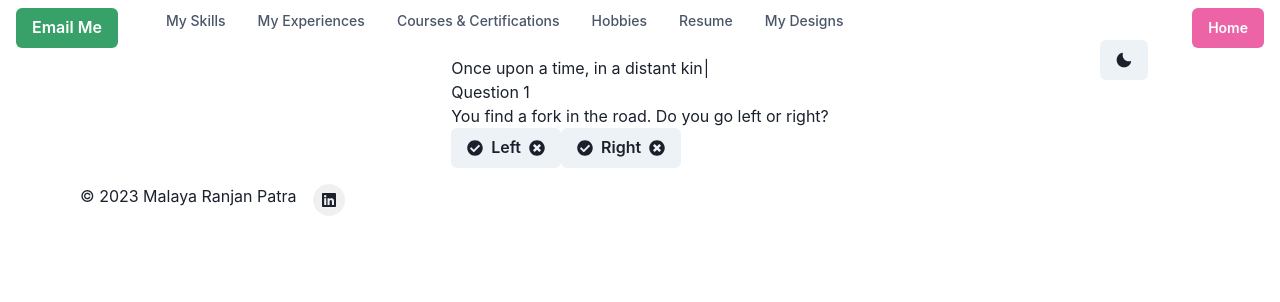
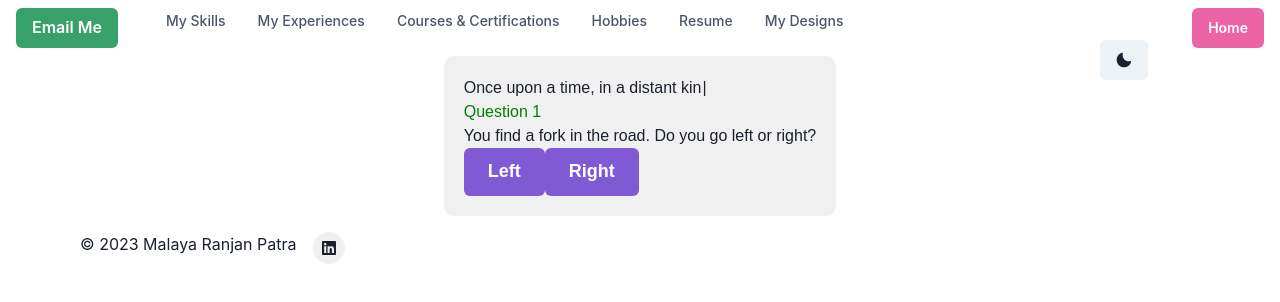
Before and after one commit to MalayaRP/my-world, a Next.js app: page /my-designs in a window 1280 px wide. Shown: the top 302 px of the page. Built offline with nearby package versions, Linux system fonts and the light colour scheme.

Commit message:
Update page.js

```diff
--- a/app/my-designs/page.js
+++ b/app/my-designs/page.js
@@ -7,7 +7,6 @@ import {
   ChakraProvider,
   Text,
 } from '@chakra-ui/react';
-import { FaCheckCircle, FaTimesCircle } from 'react-icons/fa';
 import Typewriter from 'typewriter-effect';
 
 const questions = [
@@ -60,6 +59,26 @@ const questions = [
     question: 'You encounter a friendly squirrel. Do you trust it or be cautious?',
     options: ['Trust it', 'Be cautious'],
     correctAnswer: 'Be cautious',
+  },
+  {
+    question: 'You discover a hidden cave. Do you enter or walk away?',
+    options: ['Enter', 'Walk away'],
+    correctAnswer: 'Enter',
+  },
+  {
+    question: 'You find a magical potion. Do you drink it or leave it?',
+    options: ['Drink it', 'Leave it'],
+    correctAnswer: 'Drink it',
+  },
+  {
+    question: 'You meet a mysterious traveler. Do you chat with them or avoid them?',
+    options: ['Chat with them', 'Avoid them'],
+    correctAnswer: 'Chat with them',
+  },
+  {
+    question: 'You encounter a rickety bridge. Do you cross it or find another route?',
+    options: ['Cross it', 'Find another route'],
+    correctAnswer: 'Cross it',
   },
 ];
 
@@ -137,12 +156,14 @@ function App() {
   return (
     <ChakraProvider>
       <VStack spacing={4} align="center">
-        <Box>
+        <Box padding="20px" fontFamily="Arial, sans-serif" bgColor="#f0f0f0" borderRadius="10px">
           {gameOver ? (
             <div>
-              <h2>Game Over!</h2>
-              <p>Your Score: {score} / {questions.length}</p>
-              <Button onClick={restartGame}>Restart Game</Button>
+              <h2 style={{ color: 'red' }}>Game Over!</h2>
+              <p style={{ color: 'blue' }}>Your Score: {score} / {questions.length}</p>
+              <Button onClick={restartGame} colorScheme="teal">
+                Restart Game
+              </Button>
             </div>
           ) : (
             <div>
@@ -153,14 +174,15 @@ function App() {
                   loop: false,
                 }}
               />
-              <h2>Question {questionIndex + 1}</h2>
+              <h2 style={{ color: 'green' }}>Question {questionIndex + 1}</h2>
               <p>{questions[questionIndex].question}</p>
               {questions[questionIndex].options.map((option, index) => (
                 <Button
                   key={index}
                   onClick={() => handleAnswer(option)}
-                  leftIcon={<FaCheckCircle />} // Add icon for correct answer
-                  rightIcon={<FaTimesCircle />} // Add icon for incorrect answer
+                  colorScheme="purple"
+                  size="lg"
+                  padding="12px 24px"
                 >
                   {option}
                 </Button>
```
